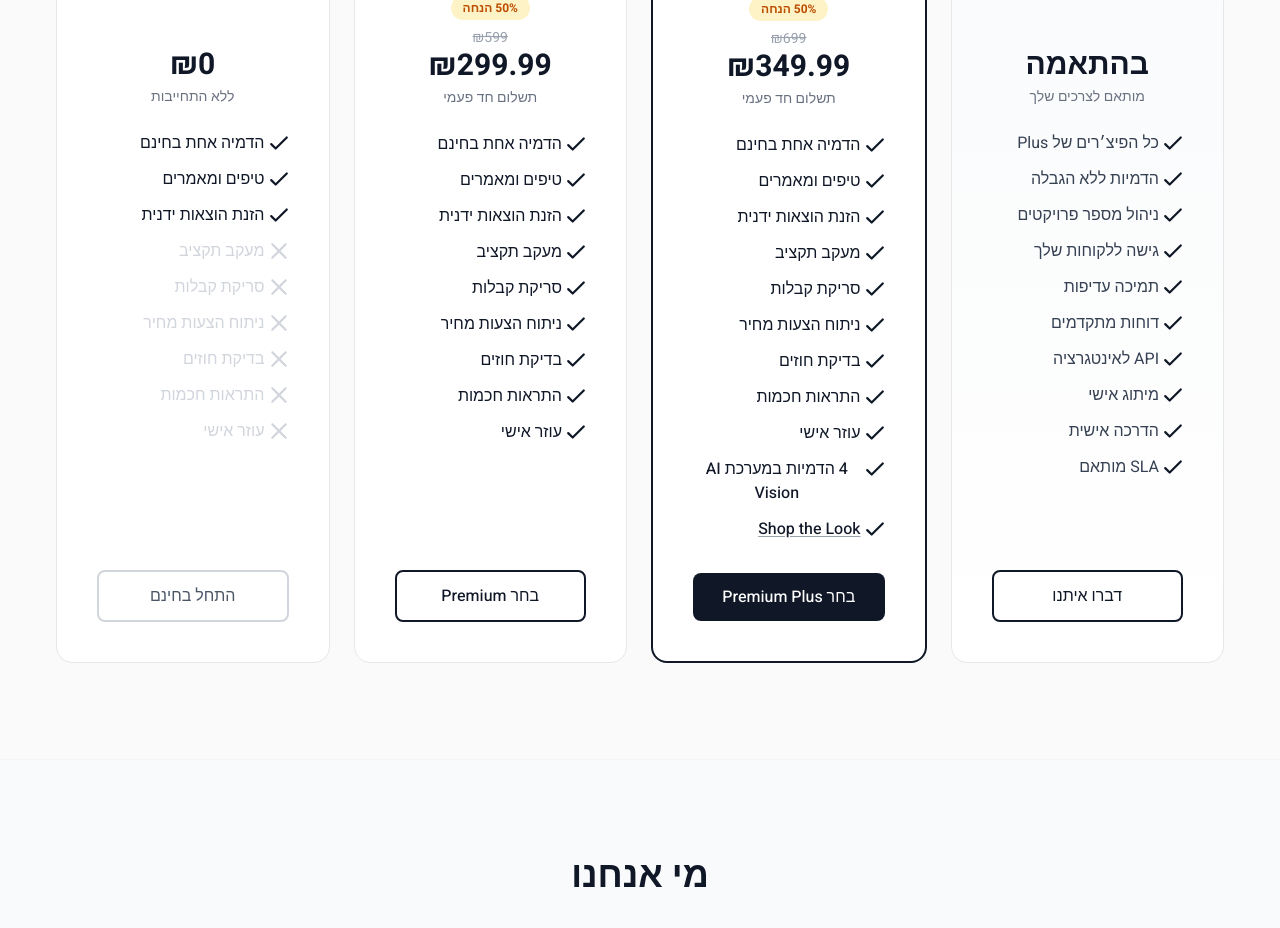
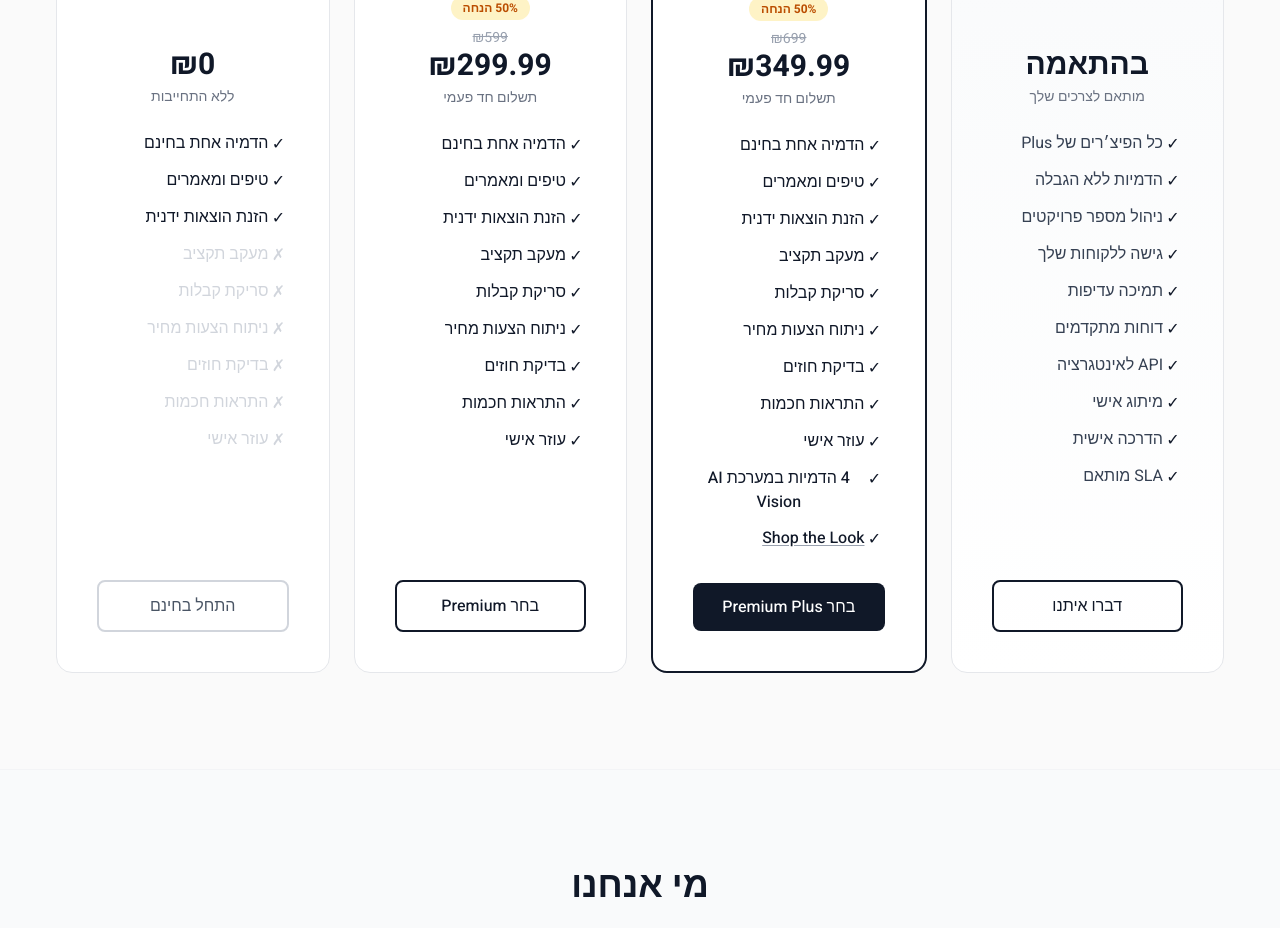
Before and after one commit to guyceza/shiputz-ai, a Next.js app: page / in a window 1280 px wide. Shown: the part 7020-7948 px from the top of the page. Built offline with nearby package versions, Linux system fonts and the light colour scheme; no server answers.

Commit message:
Replace SVG checkmarks with text characters ✓/✗ for tighter spacing

```diff
--- a/src/components/PricingComparison.tsx
+++ b/src/components/PricingComparison.tsx
@@ -51,16 +51,8 @@ export default function PricingComparison() {
 
         <ul className="space-y-3 mb-8 flex-grow">
           {allFeatures.filter((f: any) => !f.plusOnly).map((feature: any, i) => (
-            <li key={i} className={`flex items-start gap-1 ${feature.free ? 'text-gray-900' : 'text-gray-300'}`}>
-              {feature.free ? (
-                <svg className="w-5 h-5 text-gray-900 flex-shrink-0 mt-0.5" fill="none" stroke="currentColor" viewBox="3 5 18 14">
-                  <path strokeLinecap="round" strokeLinejoin="round" strokeWidth={2} d="M5 13l4 4L19 7" />
-                </svg>
-              ) : (
-                <svg className="w-5 h-5 text-gray-300 flex-shrink-0 mt-0.5" fill="none" stroke="currentColor" viewBox="3 5 18 14">
-                  <path strokeLinecap="round" strokeLinejoin="round" strokeWidth={2} d="M6 18L18 6M6 6l12 12" />
-                </svg>
-              )}
+            <li key={i} className={`flex items-start gap-0 ${feature.free ? 'text-gray-900' : 'text-gray-300'}`}>
+              <span className="w-5 flex-shrink-0 mt-px">{feature.free ? '✓' : '✗'}</span>
               <span>{feature.name}</span>
             </li>
           ))}
@@ -94,16 +86,8 @@ export default function PricingComparison() {
 
         <ul className="space-y-3 mb-8 flex-grow">
           {allFeatures.filter((f: any) => !f.plusOnly).map((feature: any, i) => (
-            <li key={i} className={`flex items-start gap-1 ${feature.premium ? 'text-gray-900' : 'text-gray-300'}`}>
-              {feature.premium ? (
-                <svg className="w-5 h-5 text-gray-900 flex-shrink-0 mt-0.5" fill="none" stroke="currentColor" viewBox="3 5 18 14">
-                  <path strokeLinecap="round" strokeLinejoin="round" strokeWidth={2} d="M5 13l4 4L19 7" />
-                </svg>
-              ) : (
-                <svg className="w-5 h-5 text-gray-300 flex-shrink-0 mt-0.5" fill="none" stroke="currentColor" viewBox="3 5 18 14">
-                  <path strokeLinecap="round" strokeLinejoin="round" strokeWidth={2} d="M6 18L18 6M6 6l12 12" />
-                </svg>
-              )}
+            <li key={i} className={`flex items-start gap-0 ${feature.premium ? 'text-gray-900' : 'text-gray-300'}`}>
+              <span className="w-5 flex-shrink-0 mt-px">{feature.premium ? '✓' : '✗'}</span>
               <span>{feature.name}</span>
             </li>
           ))}
@@ -142,10 +126,8 @@ export default function PricingComparison() {
 
         <ul className="space-y-3 mb-8 flex-grow">
           {allFeatures.map((feature: any, i) => (
-            <li key={i} className="flex items-start gap-1 text-gray-900">
-              <svg className="w-5 h-5 text-gray-900 flex-shrink-0 mt-0.5" fill="none" stroke="currentColor" viewBox="3 5 18 14">
-                <path strokeLinecap="round" strokeLinejoin="round" strokeWidth={2} d="M5 13l4 4L19 7" />
-              </svg>
+            <li key={i} className="flex items-start gap-0 text-gray-900">
+              <span className="w-5 flex-shrink-0 mt-px">✓</span>
               {feature.link ? (
                 <Link href={feature.link} className={`underline underline-offset-2 decoration-gray-400 hover:decoration-gray-900 transition-colors ${feature.plus && !feature.premium ? 'font-medium' : ''}`}>
                   {feature.name}
@@ -183,10 +165,8 @@ export default function PricingComparison() {
 
         <ul className="space-y-3 mb-8 text-gray-700 flex-grow">
           {businessFeatures.map((feature, i) => (
-            <li key={i} className="flex items-start gap-1">
-              <svg className="w-5 h-5 text-gray-900 flex-shrink-0 mt-0.5" fill="none" stroke="currentColor" viewBox="3 5 18 14">
-                <path strokeLinecap="round" strokeLinejoin="round" strokeWidth={2} d="M5 13l4 4L19 7" />
-              </svg>
+            <li key={i} className="flex items-start gap-0">
+              <span className="w-5 flex-shrink-0 mt-px text-gray-900">✓</span>
               <span>{feature}</span>
             </li>
           ))}
```
